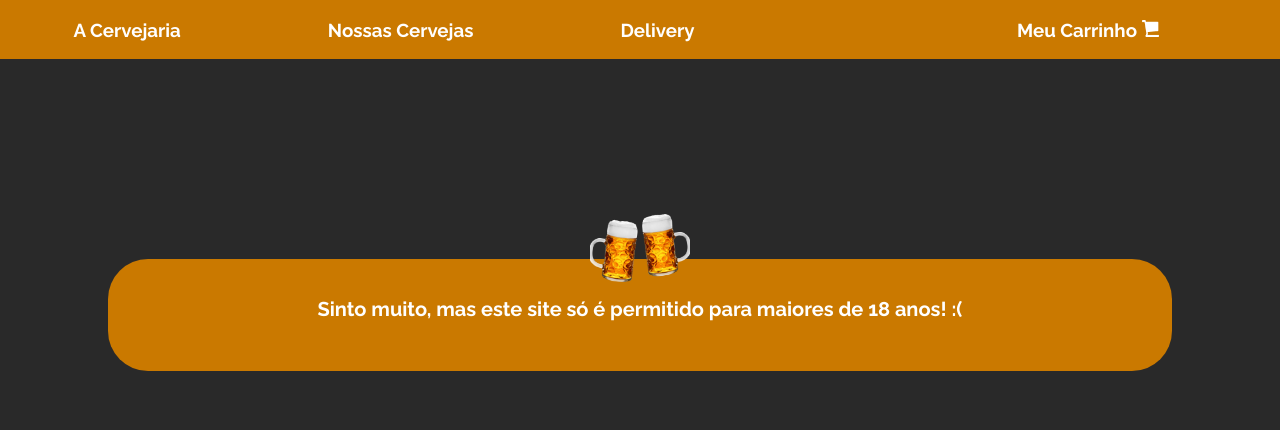
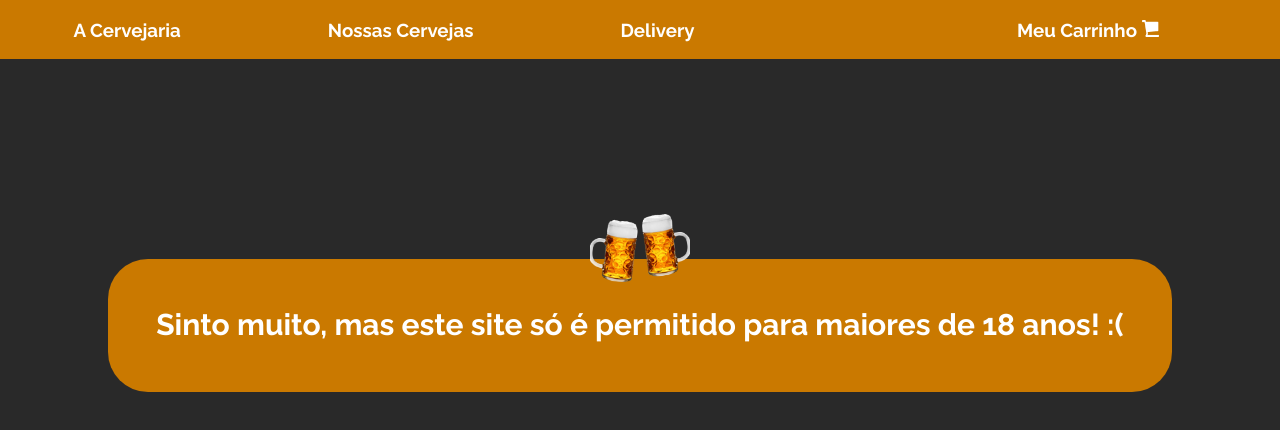
Before and after one commit to ribeiroAllison/cervejaria, a plain HTML site: page cervejaria/tela-nao.html in a window 1280 px wide. Drawn offline with Linux system fonts and the light colour scheme.

Commit message:
adjust padding and margin for orange boxes

```diff
--- a/cervejaria/resources/css/style.css
+++ b/cervejaria/resources/css/style.css
@@ -92,8 +92,8 @@ header a{
 }
 
 #after-screen h2{
-    font-size: 20px;
     padding: 10px;
+    margin-top: 10px;
 
 }
 
```
